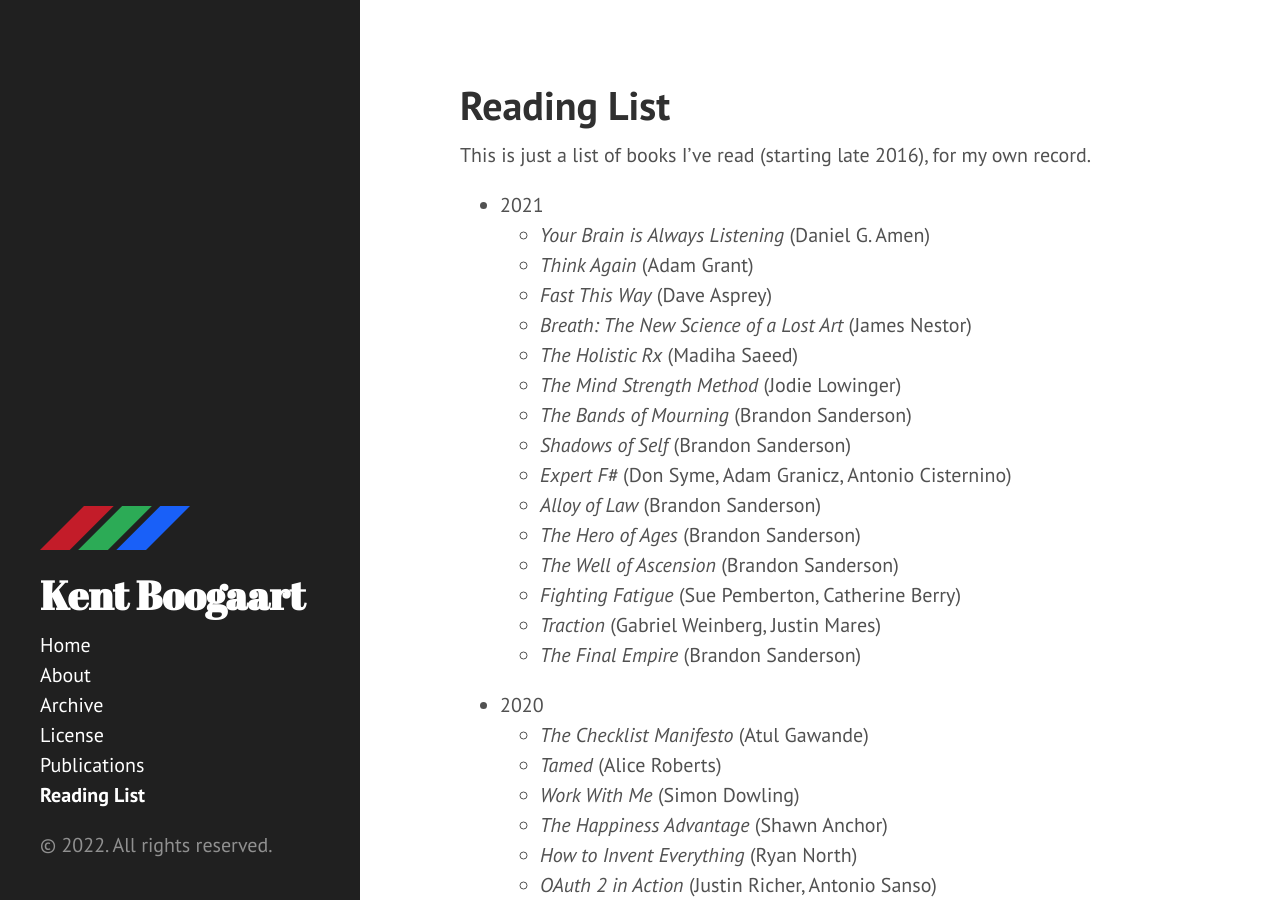
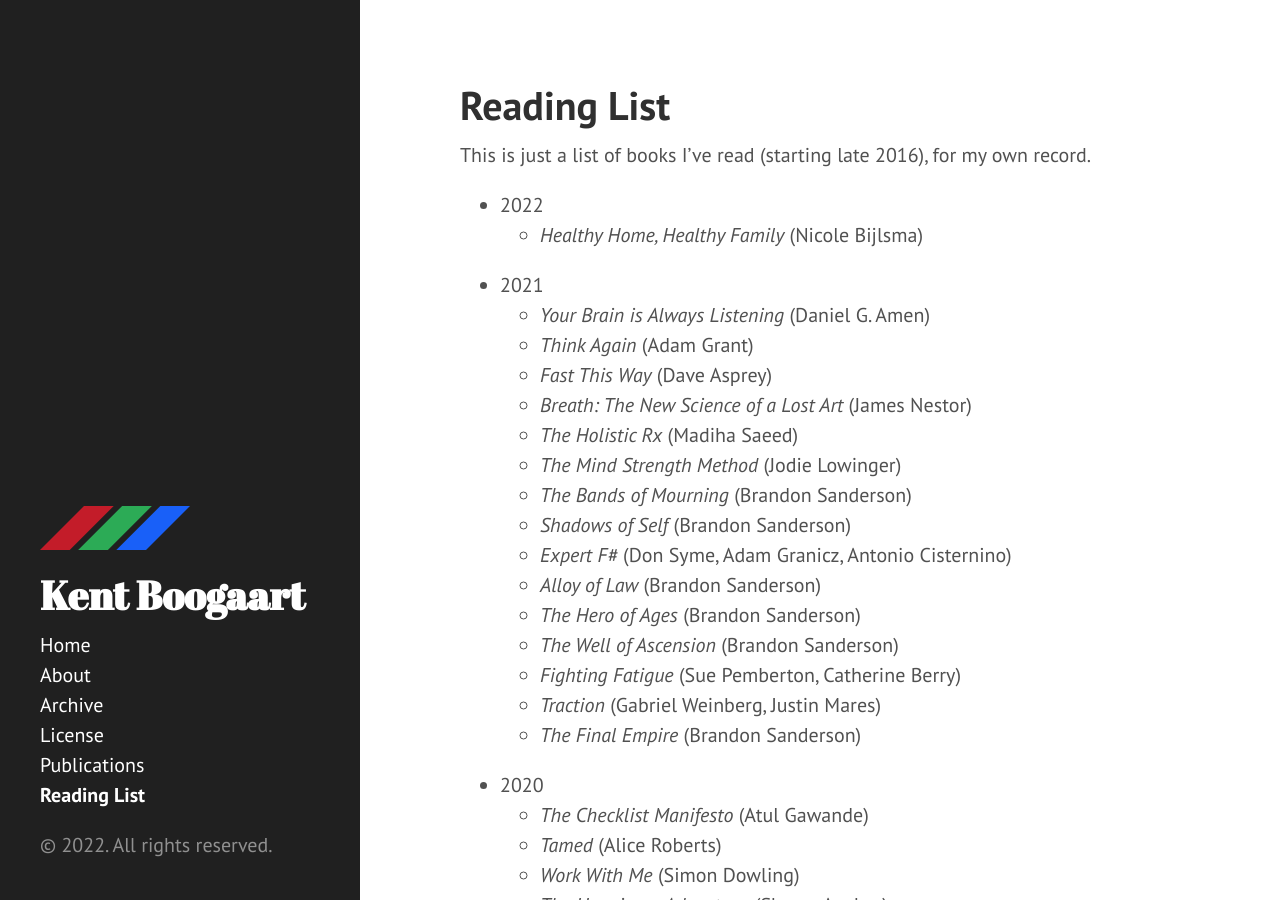
Before and after one commit to kentcb/kentcb.github.io, a Jekyll site: the page built from reading-list.md, in a window 1280 px wide and 900 px high. Built offline with Jekyll 4.4.1, drawn with Linux system fonts in a browser that asks for light colours; nearby versions of some CDN libraries.

Commit message:
Add Healthy Home, Healthy Family

```diff
--- a/reading-list.md
+++ b/reading-list.md
@@ -5,6 +5,8 @@ sidebar: true
 ---
 This is just a list of books I've read (starting late 2016), for my own record.
 
+* 2022
+    * _Healthy Home, Healthy Family_ (Nicole Bijlsma)
 * 2021
     * _Your Brain is Always Listening_ (Daniel G. Amen)
     * _Think Again_ (Adam Grant)
```
